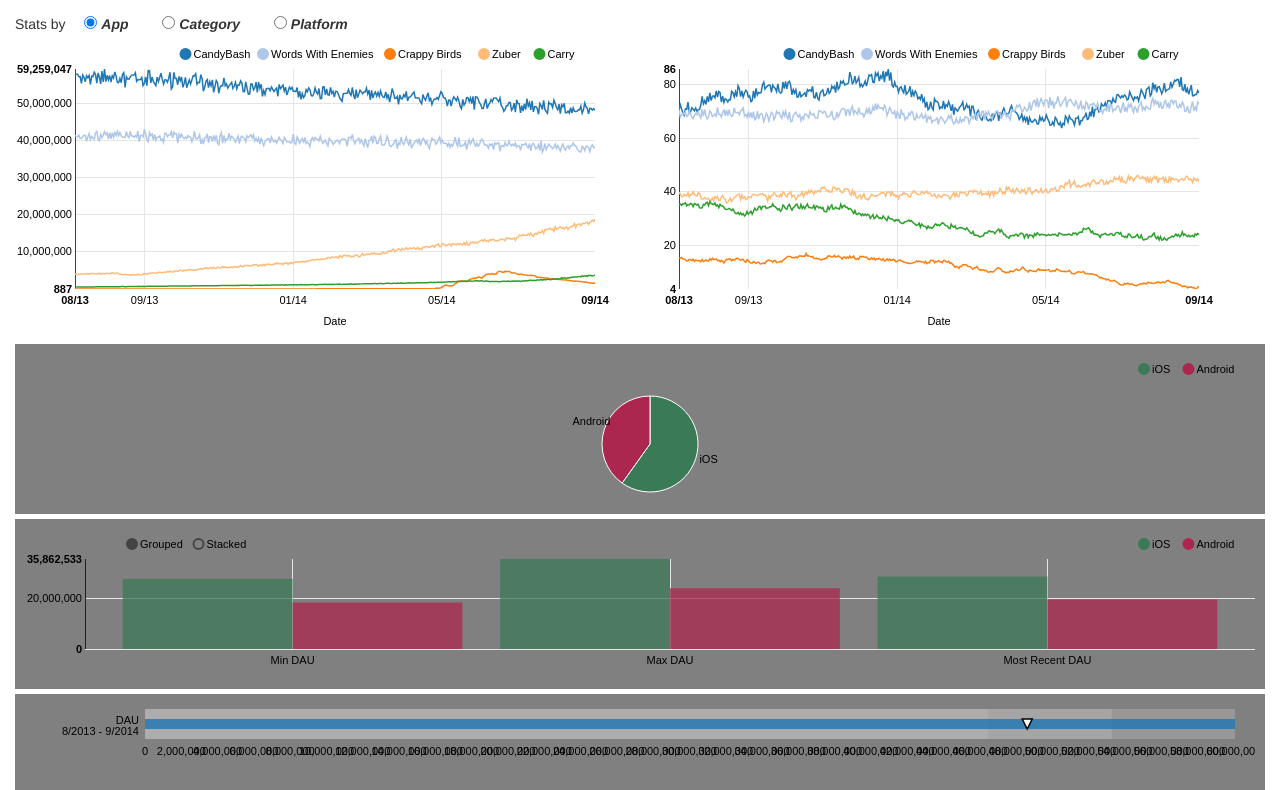
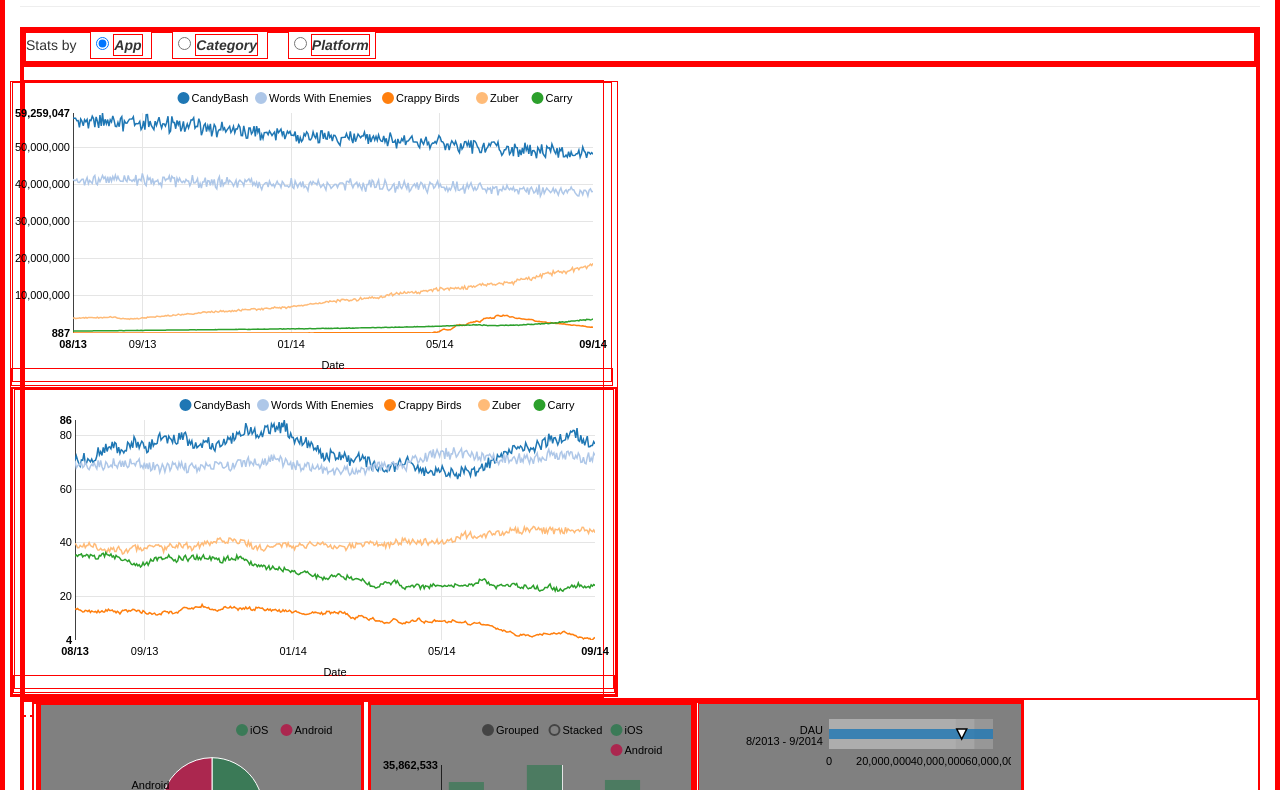
Before and after one commit to clnoll/stats, a plain HTML site: page index.html in a window 1280 px wide. Shown: the part 151-941 px from the top of the page. Drawn offline with nearby package versions, Linux system fonts and the light colour scheme; some packages are replaced by stand-ins of ours.

Commit message:
formatting

```diff
--- a/index.html
+++ b/index.html
@@ -1,14 +1,15 @@
 <!DOCTYPE html>
 
 <!-- define angular app -->
-<html ng-app="RenzuApp">
+<html ng-app="RenzuApp" lang="en">
 
 <head>
     <meta charset="utf-8">
     <title>Noll</title>
     <!-- SCROLLS -->
-    <link rel="stylesheet" href="//maxcdn.bootstrapcdn.com/bootstrap/3.2.0/css/bootstrap.min.css">
-    <link rel="stylesheet" href="//maxcdn.bootstrapcdn.com/bootstrap/3.2.0/css/bootstrap-theme.min.css">
+
+    <link rel="stylesheet" href="https://maxcdn.bootstrapcdn.com/bootstrap/3.2.0/css/bootstrap.min.css">
+    <link rel="stylesheet" href="https://maxcdn.bootstrapcdn.com/bootstrap/3.2.0/css/bootstrap-theme.min.css">
     <link rel="stylesheet" href="//netdna.bootstrapcdn.com/font-awesome/4.0.0/css/font-awesome.css" />
     <link href='http://fonts.googleapis.com/css?family=Bad+Script' rel='stylesheet' type='text/css'>
     <link rel="stylesheet" href="./css/style.css">
@@ -24,6 +25,8 @@
     <script src="./js/vendor/nvd3/nv.d3.js"></script>
     <script src="./js/vendor/d3/d3.js"></script>
     <script src="./js/application.js"></script>
+    <script src="https://maxcdn.bootstrapcdn.com/bootstrap/3.2.0/js/bootstrap.min.js"></script>
+    <script src="bootstrap/css/application.js"></script>
 
 
     <style>
--- a/public/css/style.css
+++ b/public/css/style.css
@@ -1,7 +1,7 @@
 * {
   color: #428bca
   font-family: 'Varela';
-  border-color: red;
+  border: 1px solid red;
 }
 .container {
   width: 100%;
@@ -24,13 +24,12 @@
   background-color: white;
   margin: 10px;
 }
-.span6 {
-  width: 50%;
-  display: inline;
+.span8 {
+  // width: 70%;
+  display: inline-flex;
 }
-.span3 {
-  width: 30%;
-  display: inline;
+.span4 {
+  display: inline-flex;
 }
 #chart {
   display: inline;
--- a/public/partials/display.html
+++ b/public/partials/display.html
@@ -4,8 +4,8 @@
     <div class="row-fluid">
         <div class="span12">
             <div class="row-fluid">
-                <div class="span8">
-                    <form class="form-inline">
+                        <div class="span12">
+                            <form >
                                 <!-- Radio buttons -->
                                 <div id="view-menu">Stats by
                                     <div class="view-menu" ng-repeat="filter in filterOptions.filters">
@@ -15,16 +15,29 @@
                                     </div>
                                 </div>
                             </form>
+                        </div>
+                    </div>
                     <!-- Line charts - cumulative -->
                     <div class="row-fluid">
                         <div class="span12">
+
+                <div class="span8">
+                    <div class="row">
                             <div id="dau-chart" data="subsetVals" showXAxis="true" showYAxis="true">
                                 <svg id="dau-chart"></svg>
                             </div>
 
+                        <div class="span12">
+                    <div class="row-fluid">
+
                             <div id="retention-chart" data="subsetVals" showXAxis="true" showYAxis="true">
                                 <svg id="retention-chart"></svg>
                             </div>
+
+                    </div>
+                    </div>
+                    </div>
+
                         </div>
                     </div>
                 </div>
```
Lines whose indentation alone changed are shown as unchanged.
